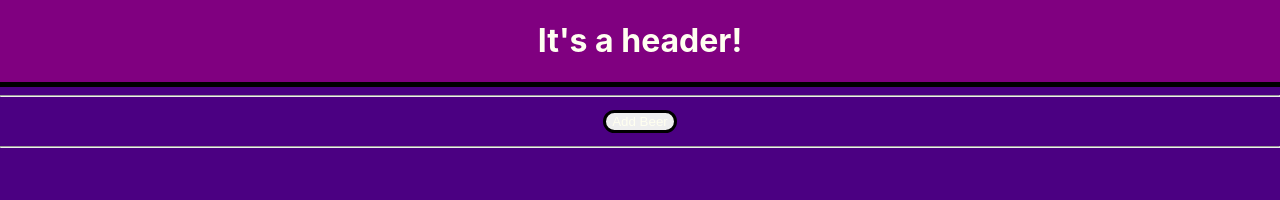
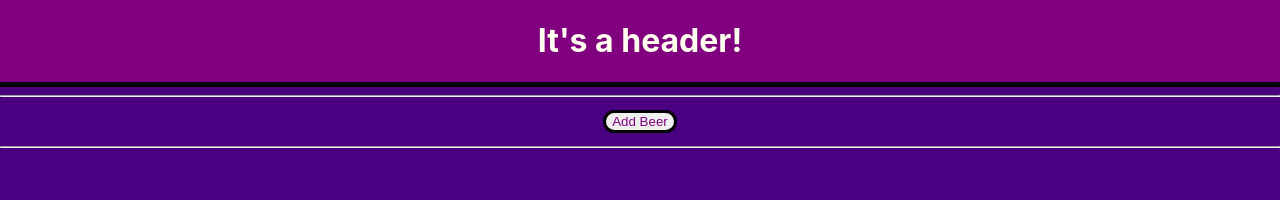
Before and after one commit to zakkreyshort/beer-list-redux, a React (Create React App) app: page / in a window 1280 px wide. Shown: the top 200 px of the page. Built offline with nearby package versions, Linux system fonts and the light colour scheme.

Commit message:
change button color

```diff
--- a/src/Components/App.css
+++ b/src/Components/App.css
@@ -8,7 +8,7 @@ button {
   border: 3px solid black;
   border-radius: 15px;
   margin: 5px;
-  color: ivory;
+  color: purple;
 }
 
 button:hover {
```
